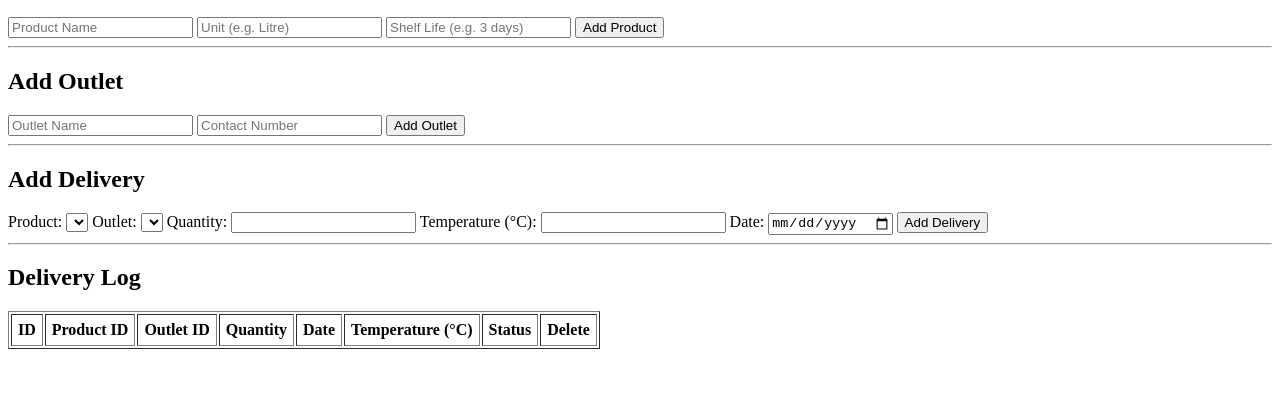
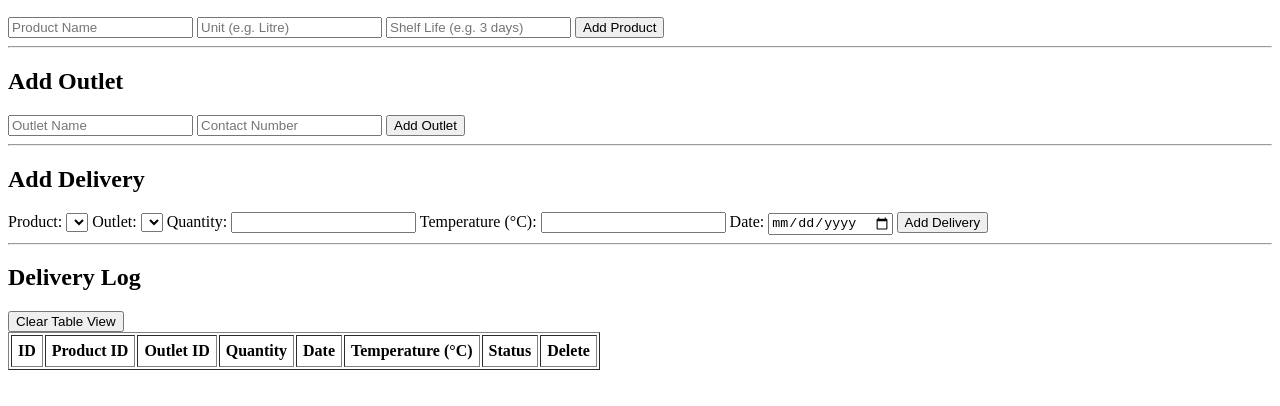
Before and after one commit to Hamza-git-bit/ChillPath, a website: page public/index.html in a window 1280 px wide. Shown: the part 110-516 px from the top of the page. Drawn offline with Linux system fonts and the light colour scheme; no server answers.

Commit message:
added clear table button

```diff
--- a/public/index.html
+++ b/public/index.html
@@ -60,6 +60,7 @@
 
 <section>
   <h2>Delivery Log</h2>
+<button id="clearTableBtn">Clear Table View</button>
   <table id="deliveryTable" border="1" cellpadding="6">
     <thead>
       <tr>
```
